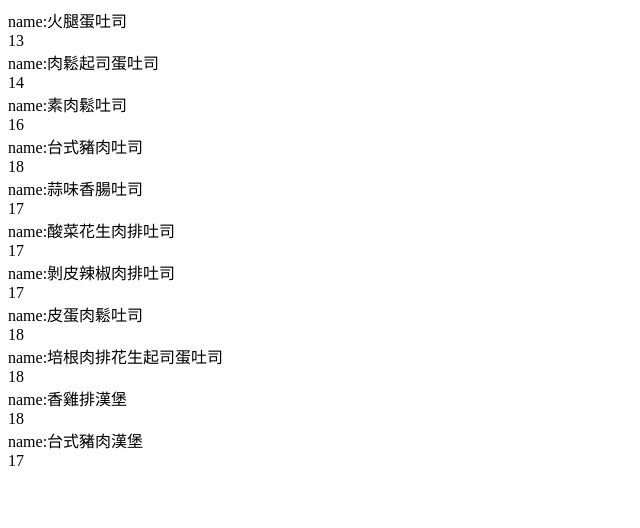
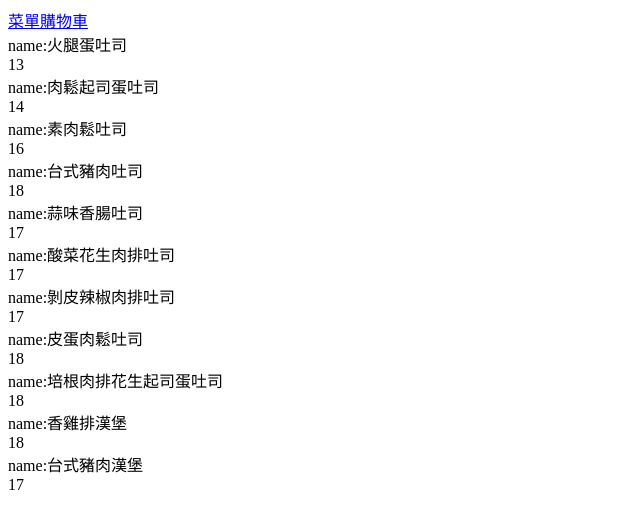
Before and after one commit to alisonwu6/munch-os, an Angular app: page /menu in a window 1280 px wide. Before the commit this address led to /. Shown: the top 528 px of the page, without its empty margins (0-640 px from the left). Built offline with nearby package versions, Linux system fonts and the light colour scheme; data requests are answered from the project's data file.

Commit message:
feat(complete stage 4): Routing

```diff
--- a/src/app/app.component.html
+++ b/src/app/app.component.html
@@ -3,9 +3,11 @@
 </style>
 
 <main class="main">
-  <div class="content">
-    <app-menu-list></app-menu-list>
-  </div>
+  <nav>
+    <a routerLink="/menu">菜單</a>
+    <a routerLink="/cart">購物車</a>
+  </nav>
+  <div class="content"></div>
 </main>
 
 
--- a/src/app/app.routes.ts
+++ b/src/app/app.routes.ts
@@ -1,3 +1,9 @@
 import { Routes } from '@angular/router';
+import { MenuListComponent } from './menu-list/menu-list.component';
+import { CartComponent } from './cart/cart.component';
 
-export const routes: Routes = [];
+export const routes: Routes = [
+  { path: '', redirectTo: 'menu', pathMatch: 'full' },
+  { path: 'menu', component: MenuListComponent },
+  { path: 'cart', component: CartComponent },
+];
--- /dev/null
+++ b/src/app/cart/cart.component.html
@@ -0,0 +1 @@
+<p>cart works!</p>
```
Also changed, not shown: src/app/app.component.ts (+3 -4 lines), src/app/cart/cart.component.ts (added, +11 -0 lines), src/app/cart/cart.component.scss (added), 2 other files (tests, documents, lock files or other folders).
